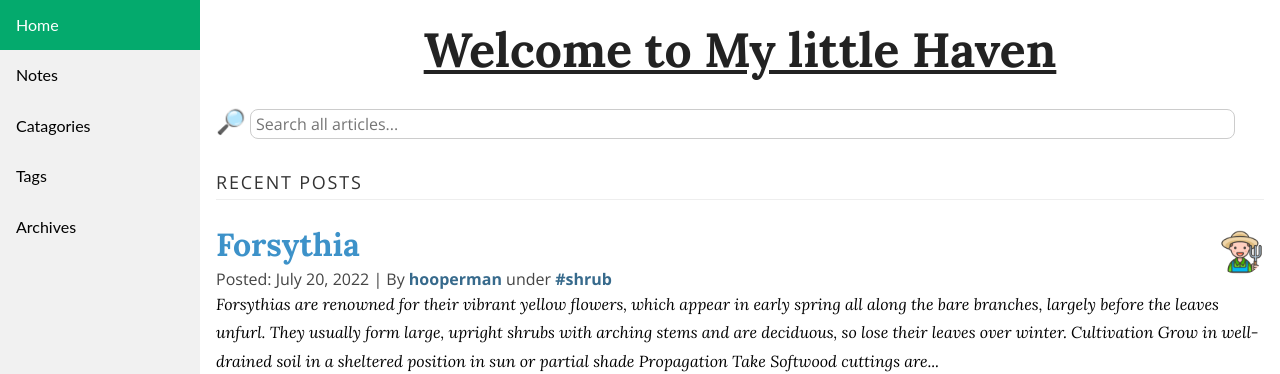
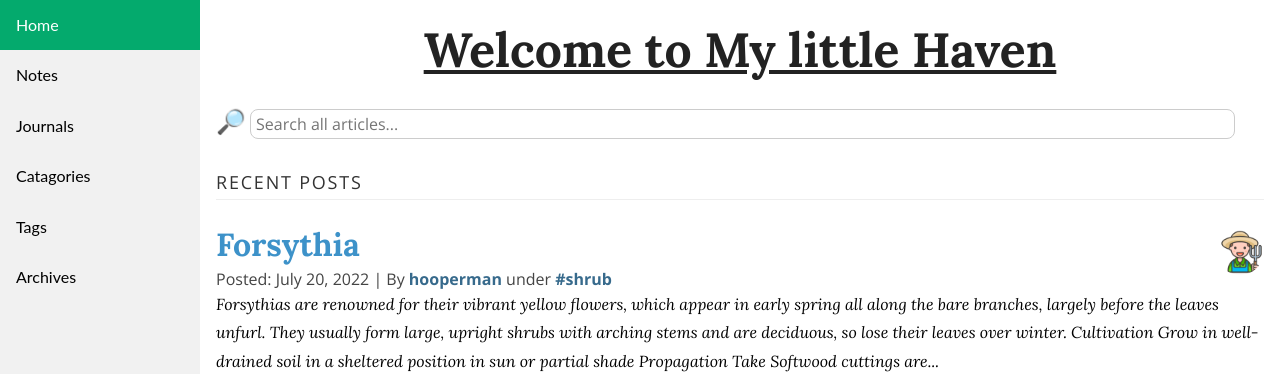
Before and after one commit to hooperman67/hooperman67.github.io, a Jekyll site: the page built from index.html, in a window 1280 px wide. Shown: the top 374 px of the page. Built offline with Jekyll 4.4.1, drawn with Linux system fonts in a browser that asks for light colours; nearby versions of some CDN libraries; the list of posts is cut into pages by our own code.

Commit message:
Update default.html

```diff
--- a/_layouts/default.html
+++ b/_layouts/default.html
@@ -7,6 +7,7 @@
 <div class="sidebar">
   <a class="active" href="{{site.url}}">Home</a>
   <a href="{{site.url}}/notes">Notes</a>
+  <a href="{{site.url}}/journals">Journals</a>
   <a href="/categories">Catagories</a>
   <a href="/tags">Tags</a>
     <a href="/archive">Archives</a>
```
